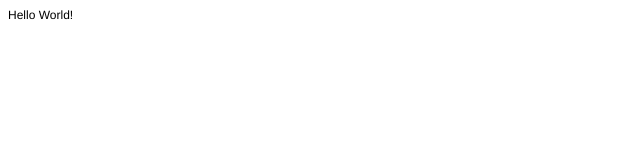
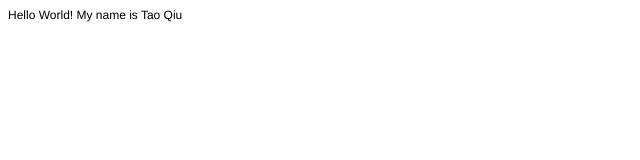
Before and after one commit to dinozeur/dinozeur.github.io, a plain HTML site: page index.html in a window 1280 px wide. Shown: the full height of the page, 0-640 px from the left. Drawn offline with Linux system fonts and the light colour scheme.

Commit message:
test vscode

```diff
--- a/index.html
+++ b/index.html
@@ -11,6 +11,6 @@
   </style>
 </head>
 <body>
-<p class="p1">Hello World!</p>
+<p class="p1">Hello World! My name is Tao Qiu</p>
 </body>
 </html>
```
